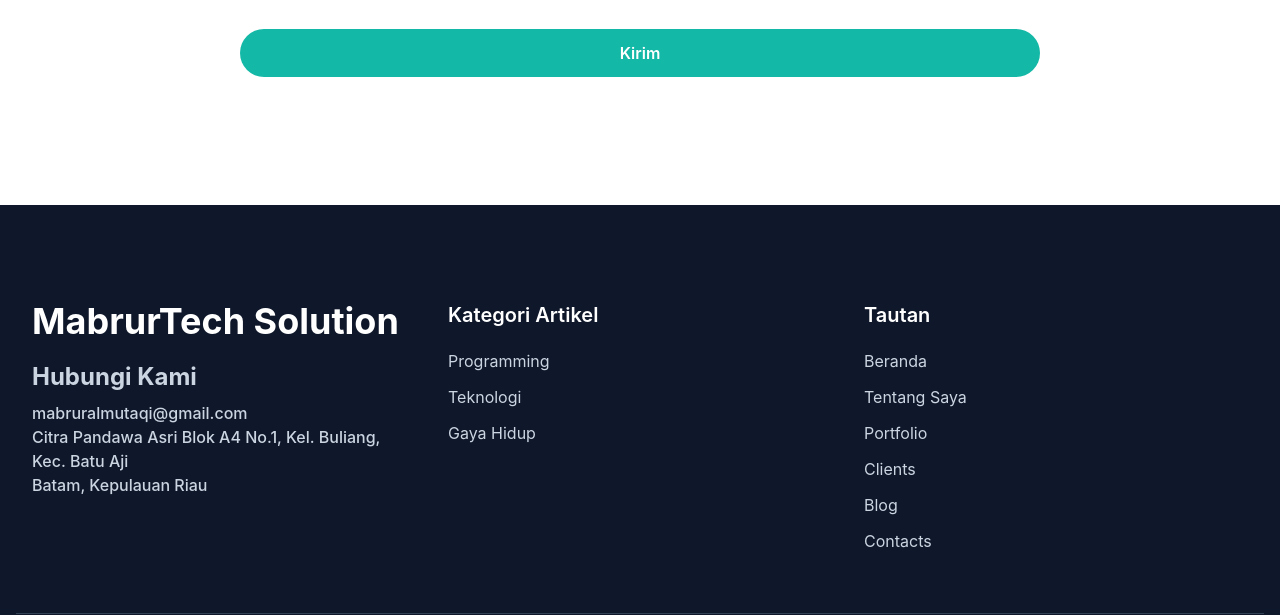
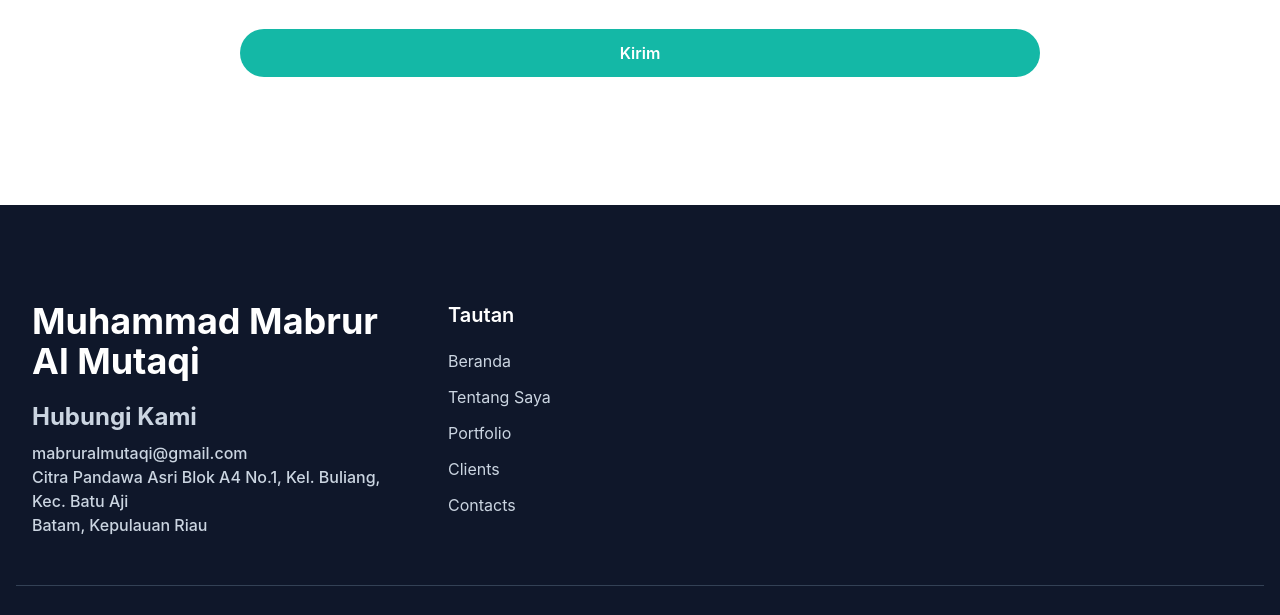
Before and after one commit to Mabrural/portfolio-tailwind, a website: page index.html in a window 1280 px wide. Shown: the part 5075-5690 px from the top of the page. Drawn offline with Linux system fonts and the light colour scheme.

Commit message:
Update index.html

```diff
--- a/index.html
+++ b/index.html
@@ -345,13 +345,13 @@
         <div class="container">
             <div class="flex flex-wrap">
                 <div class="w-full px-4 mb-12 text-slate-300 font-medium md:w-1/3">
-                    <h2 class="font-bold text-4xl text-white mb-5">MabrurTech Solution</h2>
+                    <h2 class="font-bold text-4xl text-white mb-5">Muhammad Mabrur Al Mutaqi</h2>
                     <h3 class="font-bold text-2xl mb-2">Hubungi Kami</h3>
                     <p>mabruralmutaqi@gmail.com</p>
                     <p>Citra Pandawa Asri Blok A4 No.1, Kel. Buliang, Kec. Batu Aji</p>
                     <p>Batam, Kepulauan Riau</p>
                 </div>
-                <div class="w-full px-4 mb-12 md:w-1/3">
+<!--                 <div class="w-full px-4 mb-12 md:w-1/3">
                     <h3 class="font-semibold text-xl text-white mb-5">Kategori Artikel</h3>
                     <ul class="text-slate-300">
                         <li>
@@ -364,7 +364,7 @@
                             <a href="#" class="inline-block text-base hover:text-primary mb-3">Gaya Hidup</a>
                         </li>
                     </ul>
-                </div>
+                </div> -->
                 <div class="w-full px-4 mb-12 md:w-1/3">
                     <h3 class="font-semibold text-xl text-white mb-5">Tautan</h3>
                     <ul class="text-slate-300">
@@ -380,9 +380,9 @@
                         <li>
                             <a href="#clients" class="inline-block text-base hover:text-primary mb-3">Clients</a>
                         </li>
-                        <li>
+<!--                         <li>
                             <a href="#blog" class="inline-block text-base hover:text-primary mb-3">Blog</a>
-                        </li>
+                        </li> -->
                         <li>
                             <a href="#contact" class="inline-block text-base hover:text-primary mb-3">Contacts</a>
                         </li>
```
